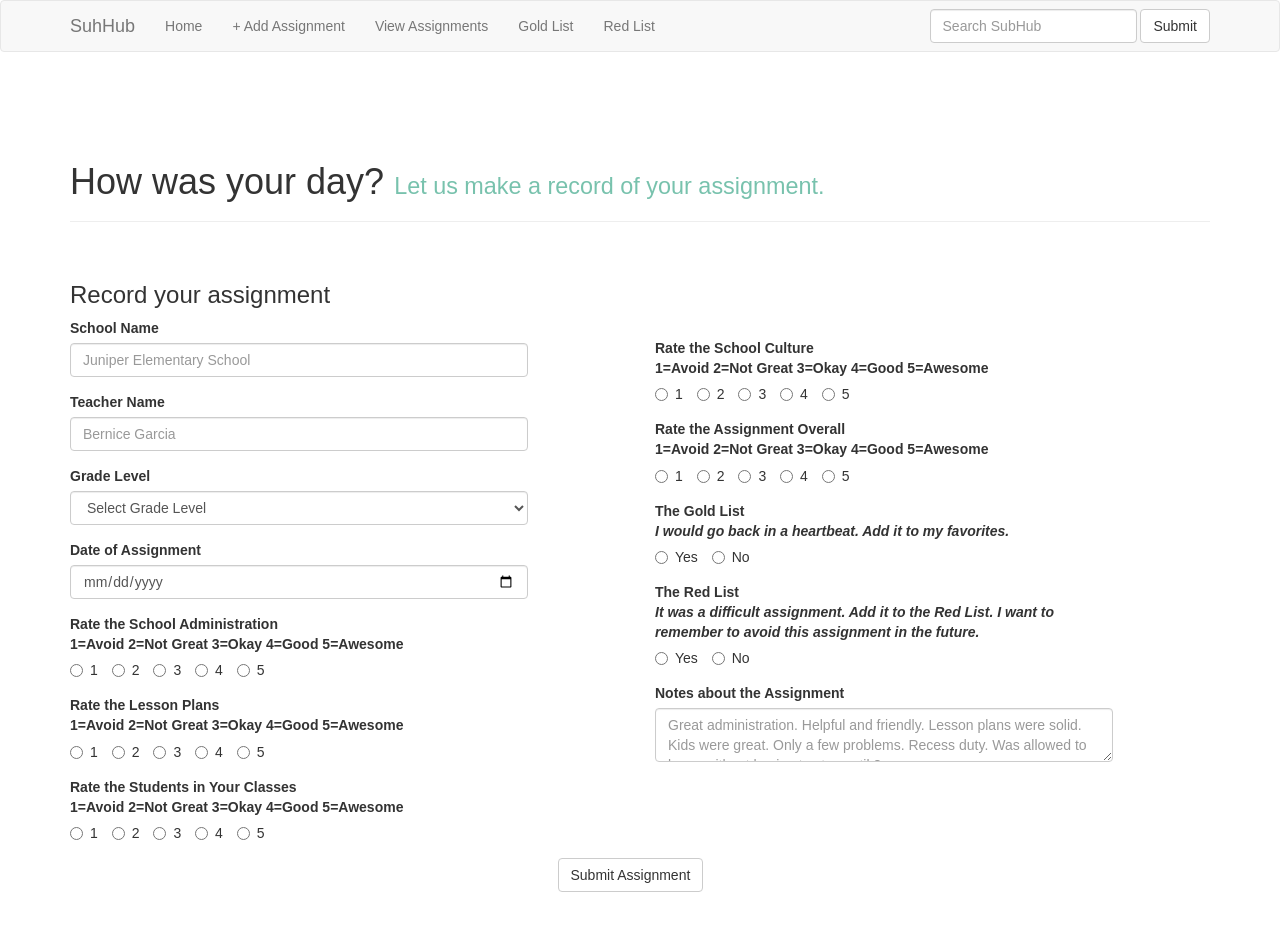
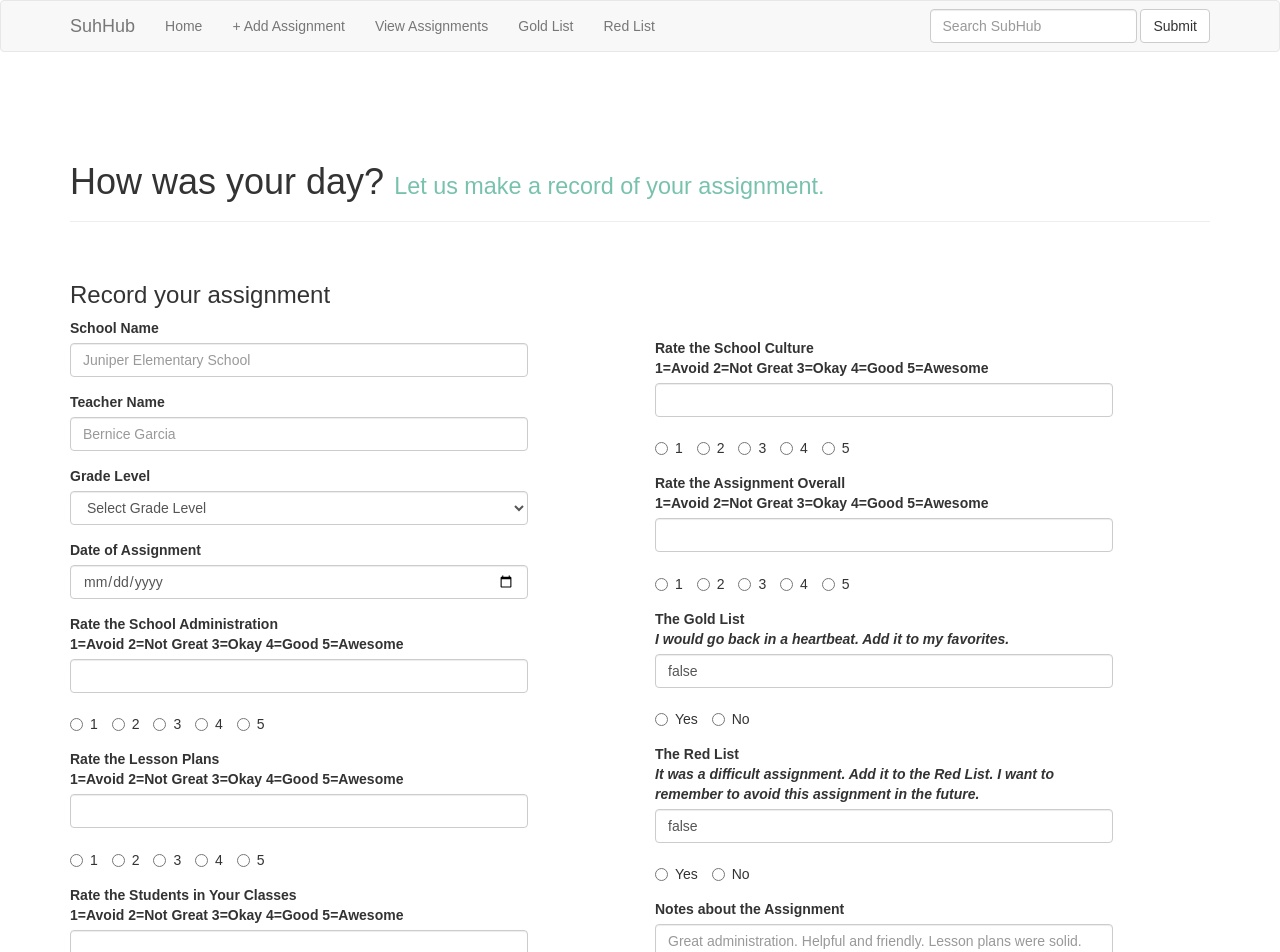
Before and after one commit to okayohyeah/subhub-web, a React (Create React App) app in the folder subhub-web-frontend/: page /addassignment in a window 1280 px wide. Shown: the top 952 px of the page. Before the commit the page ends 892 px from the top, so only its background shows below. Built offline with nearby package versions, Linux system fonts and the light colour scheme.

Commit message:
added: state to AddAssignment Component

```diff
--- a/subhub-web-frontend/src/pages/AddAssignment.js
+++ b/subhub-web-frontend/src/pages/AddAssignment.js
@@ -2,6 +2,33 @@ import React, { Component } from 'react';
 import { Grid, PageHeader, Row, Col, FormGroup, ControlLabel, FormControl, Radio, Button } from 'react-bootstrap';
 
 class AddAssignment extends Component {
+
+  constructor(props){
+    super(props)
+    this.state = {
+      form: {
+        school: '',
+        teacher: '',
+        grade: '',
+        date: '',
+        adminRate: '',
+        lessonPlansRate: '',
+        studentsRate: '',
+        schoolCultureRate: '',
+        overallRate: '',
+        goldList: false,
+        redList: false,
+        notes: ''
+      }
+    }
+  }
+
+  handleChange(event){
+  const formState = Object.assign({}, this.state.form)
+  formState[event.target.name] = event.target.value
+  this.setState({form: formState})
+}
+
   render() {
     return (
 
@@ -18,17 +45,24 @@ class AddAssignment extends Component {
             <Col xs={5} md={5}>
               <FormGroup>
                 <ControlLabel id='school'>School Name</ControlLabel>
-                <FormControl type='text' placeholder='Juniper Elementary School' />
+                <FormControl type='text' name='school' placeholder='Juniper Elementary School'
+                  onChange={this.handleChange.bind(this)}
+                  value={this.state.form.school}
+                  />
               </FormGroup>
 
               <FormGroup>
                 <ControlLabel id='teacher'>Teacher Name</ControlLabel>
-                <FormControl type='text' placeholder='Bernice Garcia' />
+                <FormControl type='text' name='teacher' placeholder='Bernice Garcia'
+                  onChange={this.handleChange.bind(this)}
+                  value={this.state.form.teacher}/>
               </FormGroup>
 
               <FormGroup>
                 <ControlLabel id='grade'>Grade Level</ControlLabel>
-                <FormControl componentClass='select'>
+                <FormControl componentClass='select' type='text' name='grade'
+                  onChange={this.handleChange.bind(this)}
+                  value={this.state.form.grade}>
                   <option value='select'>Select Grade Level</option>
                   <option value='TK'>Pre-school</option>
                   <option value='K'>Kindergarten</option>
@@ -50,13 +84,18 @@ class AddAssignment extends Component {
 
               <FormGroup>
                 <ControlLabel id='date'>Date of Assignment</ControlLabel>
-                <FormControl type='date' placeholder='2018-03-13' />
+                <FormControl type='date' name='date' placeholder='03-13-2018'
+                  onChange={this.handleChange.bind(this)}
+                  value={this.state.form.date} />
               </FormGroup>
 
               <FormGroup>
                 <ControlLabel id='adminRate'>Rate the School Administration
                 <br/>1=Avoid 2=Not Great 3=Okay 4=Good 5=Awesome<br/>
                 </ControlLabel>
+                <FormControl type='integer' name='adminRate'
+                  onChange={this.handleChange.bind(this)}
+                  value={this.state.form.adminRate} />
                   <br/><Radio name='radioGroup' type='integer' value='1' inline>
                     1
                   </Radio>{' '}
@@ -78,6 +117,9 @@ class AddAssignment extends Component {
                 <ControlLabel id='lessonPlansRate'>Rate the Lesson Plans
                 <br/>1=Avoid 2=Not Great 3=Okay 4=Good 5=Awesome<br/>
                 </ControlLabel>
+                <FormControl type='integer' name='lessonPlansRate'
+                  onChange={this.handleChange.bind(this)}
+                  value={this.state.form.lessonPlansRate} />
                   <br/><Radio name='radioGroup' type='integer' value='1' inline>
                     1
                   </Radio>{' '}
@@ -99,6 +141,9 @@ class AddAssignment extends Component {
                 <ControlLabel id='studentsRate'>Rate the Students in Your Classes
                 <br/>1=Avoid 2=Not Great 3=Okay 4=Good 5=Awesome<br/>
                 </ControlLabel>
+                <FormControl type='integer' name='studentsRate'
+                  onChange={this.handleChange.bind(this)}
+                  value={this.state.form.studentsRate} />
                   <br/><Radio name='radioGroup' type='integer' value='1' inline>
                     1
                   </Radio>{' '}
@@ -125,6 +170,9 @@ class AddAssignment extends Component {
                 <ControlLabel id='schoolCultureRate'>Rate the School Culture
                 <br/>1=Avoid 2=Not Great 3=Okay 4=Good 5=Awesome<br/>
                 </ControlLabel>
+                <FormControl type='integer' name='schoolCultureRate'
+                  onChange={this.handleChange.bind(this)}
+                  value={this.state.form.schoolCultureRate} />
                   <br/><Radio name='radioGroup' type='integer' value='1' inline>
                     1
                   </Radio>{' '}
@@ -146,6 +194,9 @@ class AddAssignment extends Component {
                   <ControlLabel id='overallRate'>Rate the Assignment Overall
                   <br/>1=Avoid 2=Not Great 3=Okay 4=Good 5=Awesome<br/>
                   </ControlLabel>
+                  <FormControl type='integer' name='overallRate'
+                  onChange={this.handleChange.bind(this)}
+                  value={this.state.form.overallRate} />
                     <br/><Radio name='radioGroup' type='integer' value='1' inline>
                       1
                     </Radio>{' '}
@@ -167,6 +218,9 @@ class AddAssignment extends Component {
                 <ControlLabel id='goldList'>The Gold List
                 <br/><i>I would go back in a heartbeat. Add it to my favorites.</i>
                 </ControlLabel>
+                <FormControl type='boolean' name='goldList'
+                  onChange={this.handleChange.bind(this)}
+                  value={this.state.form.goldList} />
                   <br/><Radio name='radioGroup' type='boolean' value='true' inline>
                     Yes
                   </Radio>{' '}
@@ -179,6 +233,9 @@ class AddAssignment extends Component {
                 <ControlLabel id='redList'>The Red List
                 <br/><i>It was a difficult assignment. Add it to the Red List. I want to remember to avoid this assignment in the future.</i>
                 </ControlLabel>
+                <FormControl type='boolean' name='redList'
+                  onChange={this.handleChange.bind(this)}
+                  value={this.state.form.redList} />
                   <br/><Radio name='radioGroup' type='boolean' value='true' inline>
                     Yes
                   </Radio>{' '}
@@ -189,7 +246,9 @@ class AddAssignment extends Component {
 
               <FormGroup>
                 <ControlLabel id='notes'>Notes about the Assignment</ControlLabel>
-                <FormControl componentClass='textarea' placeholder='Great administration. Helpful and friendly. Lesson plans were solid. Kids were great. Only a few problems. Recess duty. Was allowed to leave without having to stay until 3.' />
+                <FormControl componentClass='textarea' name='notes' placeholder='Great administration. Helpful and friendly. Lesson plans were solid. Kids were great. Only a few problems. Recess duty. Was allowed to leave without having to stay until 3.'
+                  onChange={this.handleChange.bind(this)}
+                  value={this.state.form.notes} />
               </FormGroup>
 
             </Col>
```
Lines whose indentation alone changed are shown as unchanged.
